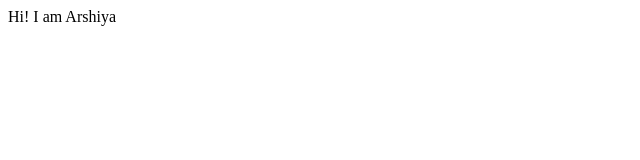
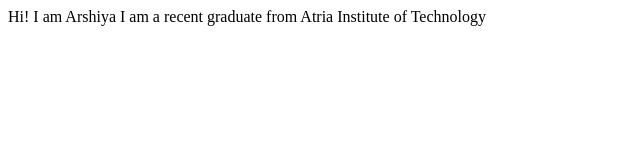
Before and after one commit to Arshiya-banu/student-site, a plain HTML site: page index.html in a window 1280 px wide. Shown: the whole page, without its empty margins (0-640 px from the left). Drawn offline with Linux system fonts and the light colour scheme.

Commit message:
update index.html

```diff
--- a/index.html
+++ b/index.html
@@ -3,9 +3,10 @@
 <head>
     <meta charset="UTF-8">
     <meta name="viewport" content="width=device-width, initial-scale=1.0">
-    <title>Student Site</title>
+    <title>Arshiya Banu</title>
 </head>
 <body>
     Hi! I am Arshiya
+    I am a recent graduate from Atria Institute of Technology
 </body>
 </html>
```
